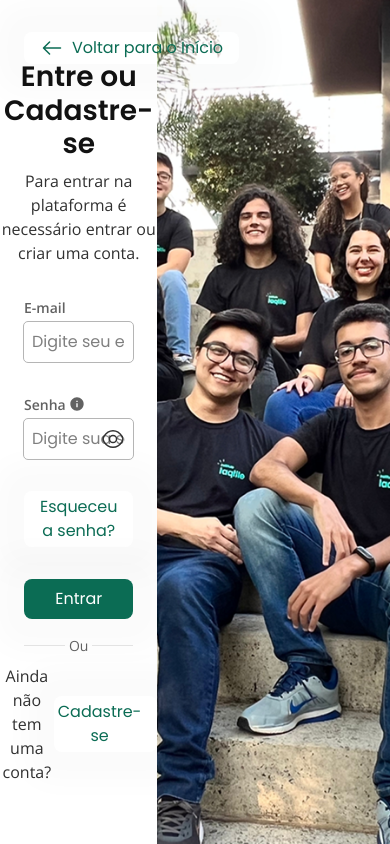
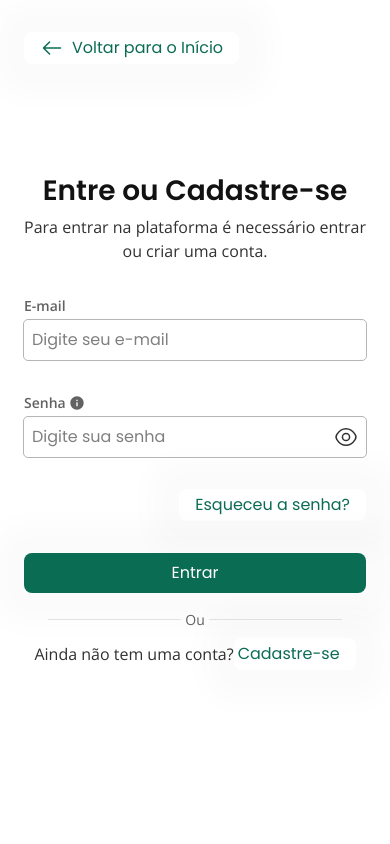
Before and after one commit to GabrielAlvesBM/onboard-guina, a React (Vite) app: page /auth/login in a window 390 px wide. Built offline with nearby package versions, Linux system fonts and the light colour scheme.

Commit message:
style: add breakpoints for media querie

```diff
--- a/src/app/modules/auth/auth.layout.tsx
+++ b/src/app/modules/auth/auth.layout.tsx
@@ -20,7 +20,7 @@ const AuthLayout = () => {
           <img
             src="/guina-image.png"
             alt="Guina Image"
-            className="max-w-full h-auto object-cover pointer-events-none"
+            className="hidden max-w-full h-auto object-cover pointer-events-none sm:block"
           />
         </div>
       </main>
--- a/src/app/modules/auth/login.page.tsx
+++ b/src/app/modules/auth/login.page.tsx
@@ -12,7 +12,7 @@ const LoginPage = () => {
 
   return (
     <>
-      <div className="flex flex-col gap-2xs w-full max-w-[400px] m-auto">
+      <div className="flex flex-col gap-2xs w-full max-w-[400px] m-auto px-sm md:px-0">
         <Text variant="h1">{loginStrings.TITLE_H1}</Text>
         <Text variant="body1" className="mb-sm">
           {loginStrings.SUBTITLE}
--- a/src/atomic/org.form/form.component.tsx
+++ b/src/atomic/org.form/form.component.tsx
@@ -17,7 +17,7 @@ const Form = <T extends FieldValues>({
     <FormProvider {...methods}>
       <form
         onSubmit={methods.handleSubmit(onSubmit)}
-        className="flex flex-col gap-md w-full px-sm"
+        className="flex flex-col gap-md w-full"
       >
         {children}
 
```
